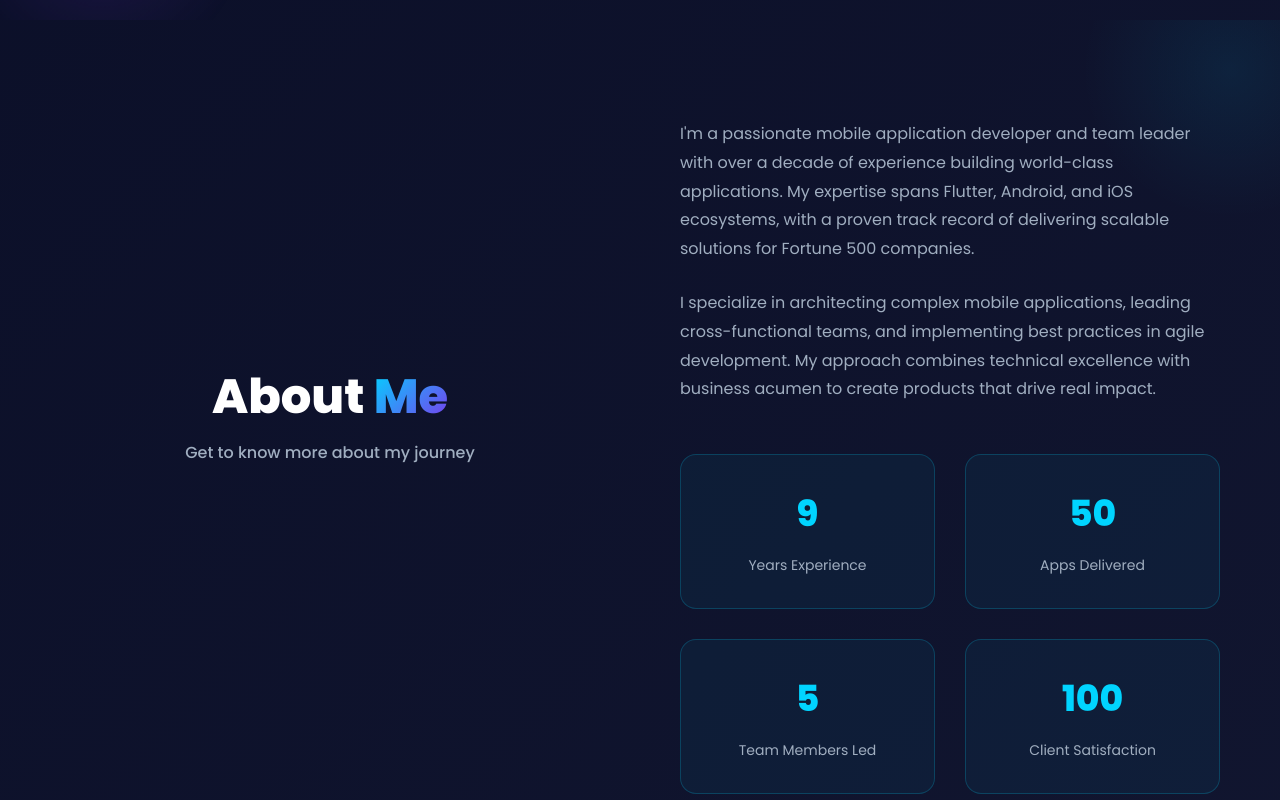
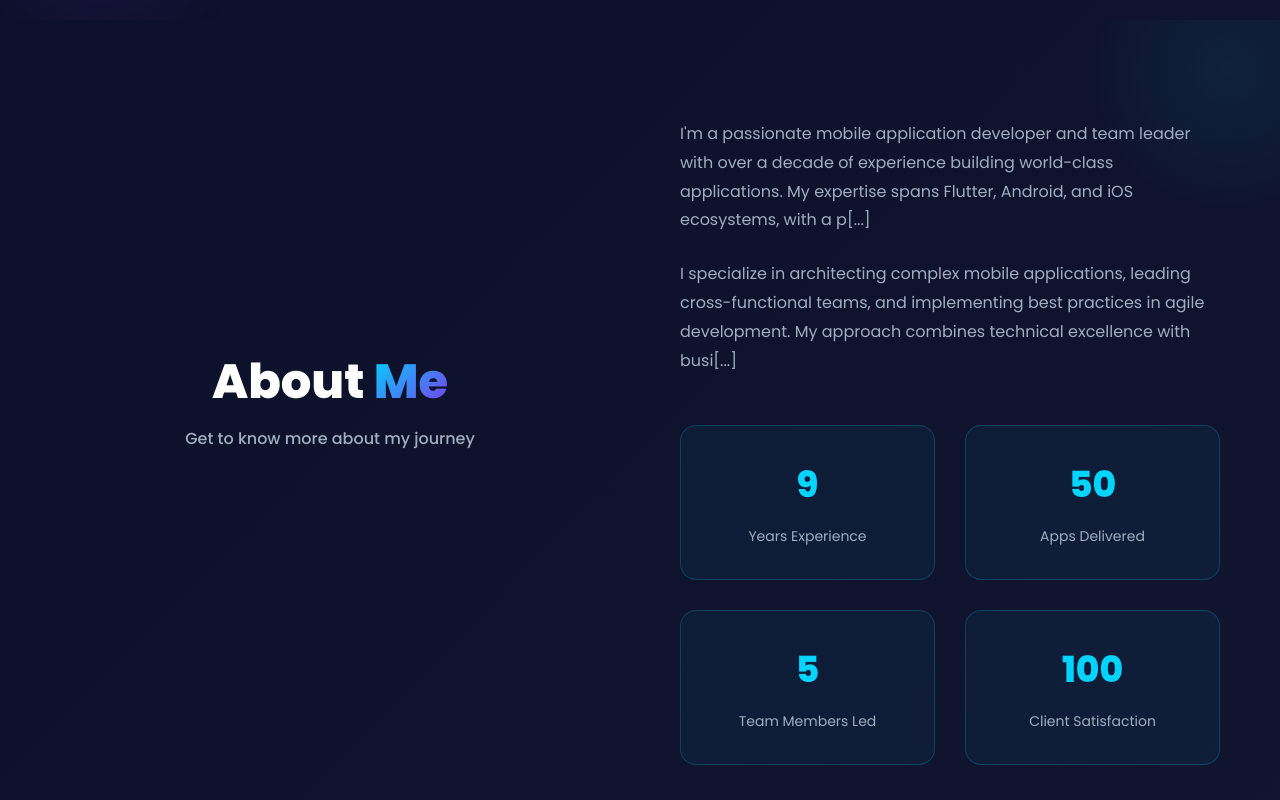
Before and after one commit to aswanthrc/aswanthrc.github.io, a plain HTML site: page index.html in a window 1280 px wide. Shown: the part 780-1580 px from the top of the page. Drawn offline with nearby package versions, Linux system fonts and the light colour scheme.

Commit message:
Fix: Close experience section properly before contact section

```diff
--- a/index.html
+++ b/index.html
@@ -113,11 +113,11 @@ Download Resume
 <div class="about-content">
 <div class="about-text">
 <p>
-I'm a passionate mobile application developer and team leader with over a decade of experience building world-class applications. My expertise spans Flutter, Android, and iOS ecosystems, with a proven track record of delivering scalable solutions for Fortune 500 companies.
+I'm a passionate mobile application developer and team leader with over a decade of experience building world-class applications. My expertise spans Flutter, Android, and iOS ecosystems, with a p[...]
 </p>
 
 <p>
-I specialize in architecting complex mobile applications, leading cross-functional teams, and implementing best practices in agile development. My approach combines technical excellence with business acumen to create products that drive real impact.
+I specialize in architecting complex mobile applications, leading cross-functional teams, and implementing best practices in agile development. My approach combines technical excellence with busi[...]
 </p>
 
 <div class="about-stats">
@@ -146,7 +146,6 @@ I specialize in architecting complex mobile applications, leading cross-function
 <!-- <div class="image-wrapper">
 <div class="image-placeholder"> -->
 <!-- <i class="fas fa-mobile-alt"></i> -->
-</div>
 </div>
 </div>
 </div>
@@ -208,7 +207,6 @@ I specialize in architecting complex mobile applications, leading cross-function
 </div>
 <h3>Leadership</h3>
 <p>Team Management, Agile/Scrum, Code Review, Mentoring</p>
-</div>
 </div>
 </div>
 </section>
@@ -378,6 +376,8 @@ Led technical implementation of cloud services integration and database optimiza
 </p>
 </div>
 </div>
+</div>
+</section>
 
 <!-- Contact Section -->
 <section id="contact" class="section contact">
```
